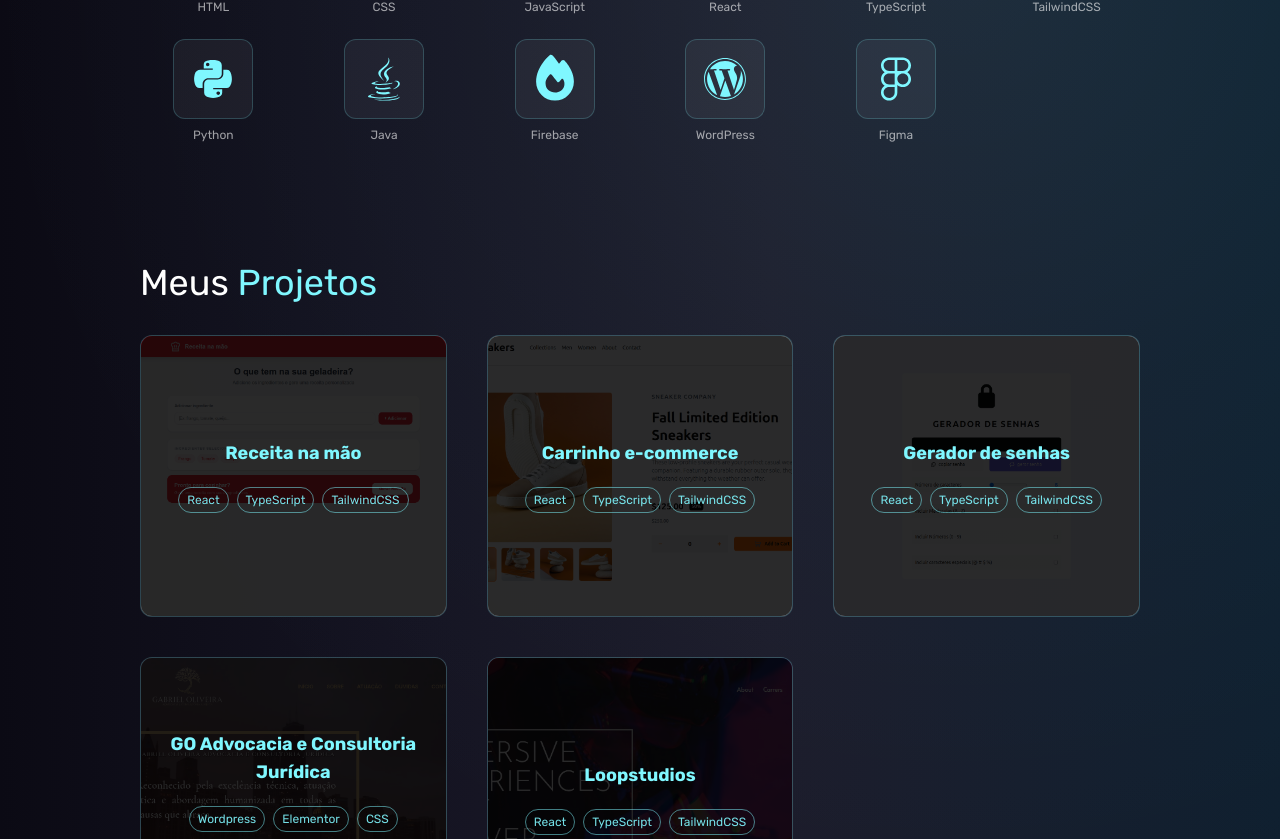
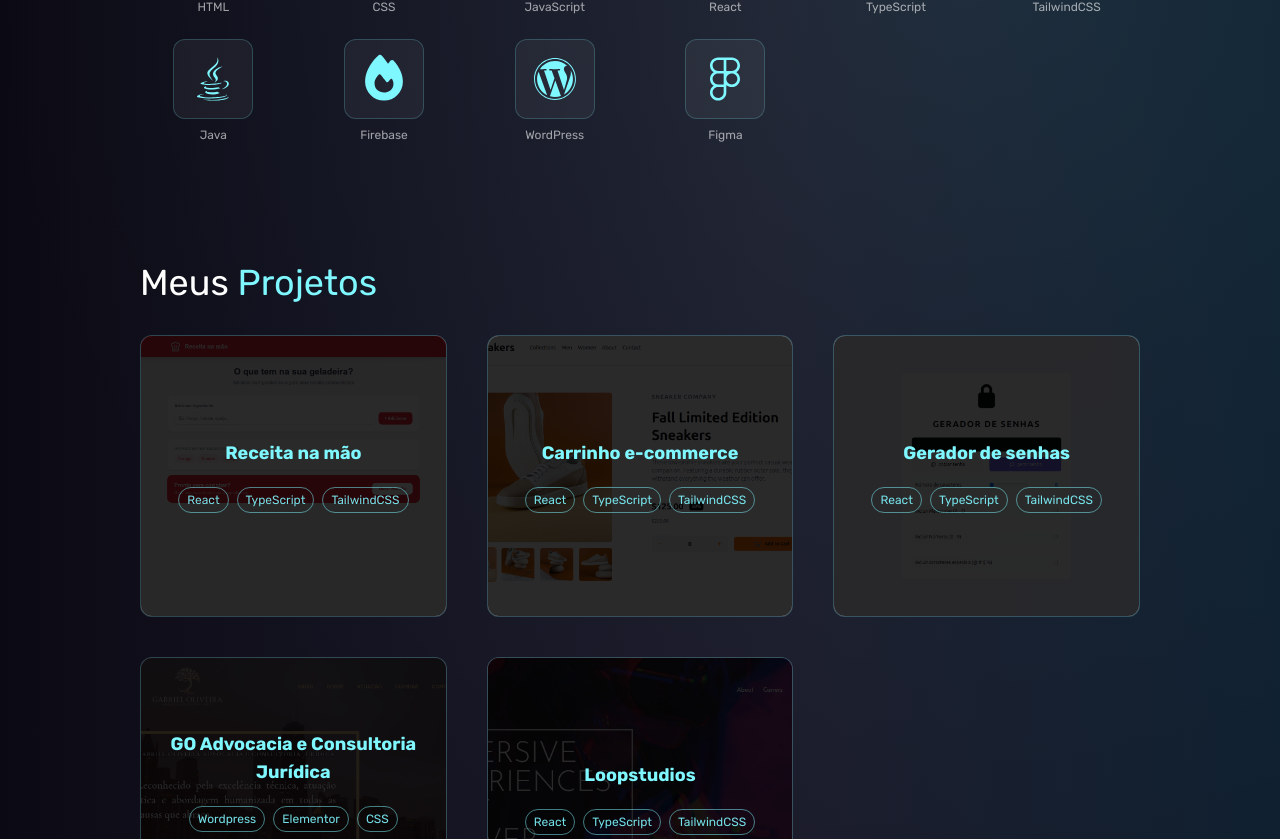
Before and after one commit to Edmon-Nascimento/portfolio-edmoncode, a React (Vite) app: page / in a window 1280 px wide. Shown: the part 1557-2396 px from the top of the page. Built offline with nearby package versions, Linux system fonts and the light colour scheme.

Commit message:
remove python from skills

```diff
--- a/src/components/skills.tsx
+++ b/src/components/skills.tsx
@@ -4,7 +4,6 @@ import js from "../assets/icons/js-brands-solid-full.svg";
 import react from "../assets/icons/react-brands-solid-full.svg";
 import ts from "../assets/icons/typescript-brands-solid-full.svg";
 import tailwind from "../assets/icons/tailwind-css-brands-solid-full.svg";
-import python from "../assets/icons/python-brands-solid-full.svg";
 import java from "../assets/icons/java-brands-solid-full.svg";
 import firebase from "../assets/icons/fire-solid-full.svg";
 import wordpress from "../assets/icons/wordpress-brands-solid-full.svg";
@@ -18,7 +17,6 @@ export default function Skills() {
     { name: "React", icon: react },
     { name: "TypeScript", icon: ts },
     { name: "TailwindCSS", icon: tailwind },
-    { name: "Python", icon: python },
     { name: "Java", icon: java },
     { name: "Firebase", icon: firebase },
     { name: "WordPress", icon: wordpress },
```
Also changed, not shown: src/assets/icons/python-brands-solid-full.svg (deleted).
